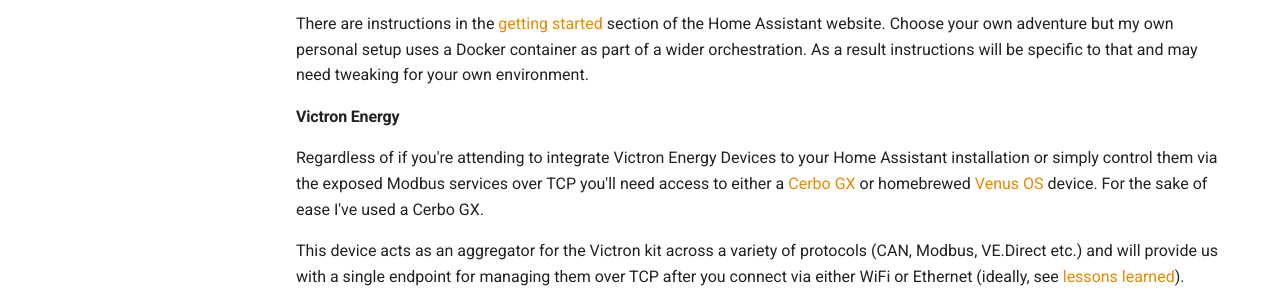
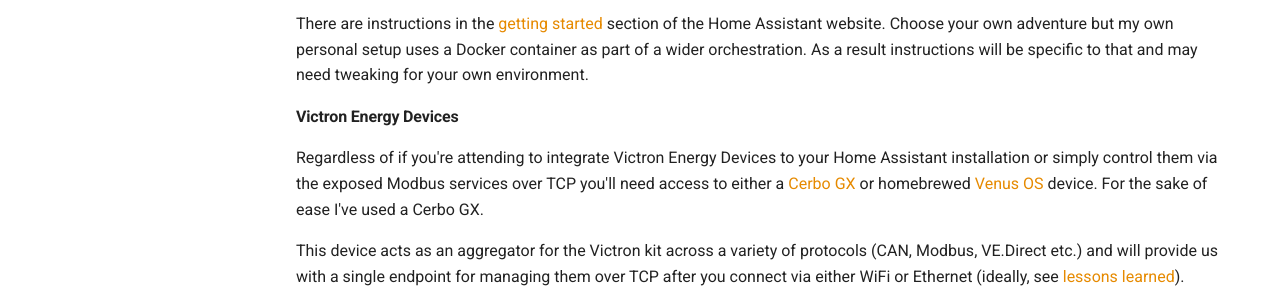
Before and after one commit to darth-veitcher/project-ra, an MkDocs documentation site: the page built from docs/getting-started/pre-reqs.md, in a window 1280 px wide. Shown: the part 351-651 px from the top of the page. Built offline with MkDocs 1.6.1 and Material for MkDocs 9.7.7, drawn with Linux system fonts in a browser that asks for light colours; some web fonts are replaced; comment, search, counter and statistics services are not loaded; the version menu is left out.

```diff
--- a/docs/getting-started/pre-reqs.md
+++ b/docs/getting-started/pre-reqs.md
@@ -11,8 +11,8 @@ Before embarking on this quest you'll need to ensure you meet some of the below
 
 There are instructions in the [getting started](https://www.home-assistant.io/getting-started/) section of the Home Assistant website. Choose your own adventure but my own personal setup uses a Docker container as part of a wider orchestration. As a result instructions will be specific to that and may need tweaking for your own environment.
 
-## Victron Energy
+## Victron Energy Devices
 
 Regardless of if you're attending to integrate Victron Energy Devices to your Home Assistant installation or simply control them via the exposed Modbus services over TCP you'll need access to either a [Cerbo GX](https://www.victronenergy.com/panel-systems-remote-monitoring/cerbo-gx) or homebrewed [Venus OS](https://github.com/victronenergy/venus/wiki) device. For the sake of ease I've used a Cerbo GX.
 
-This device acts as an aggregator for the Victron kit across a variety of protocols (CAN, Modbus, VE.Direct etc.) and will provide us with a single endpoint for managing them over TCP after you connect via either WiFi or Ethernet (ideally, see [lessons learned](../lessons-learned.md#Youll-probably-want-the-Cerbo-GX-on-Ethernet)).
+This device acts as an aggregator for the Victron kit across a variety of protocols (CAN, Modbus, VE.Direct etc.) and will provide us with a single endpoint for managing them over TCP after you connect via either WiFi or Ethernet (ideally, see [lessons learned](../lessons-learned.md#youll-probably-want-the-cerbo-gx-on-ethernet)).
```
Also changed, not shown: docs/lessons-learned.md (+2 -1 lines).
